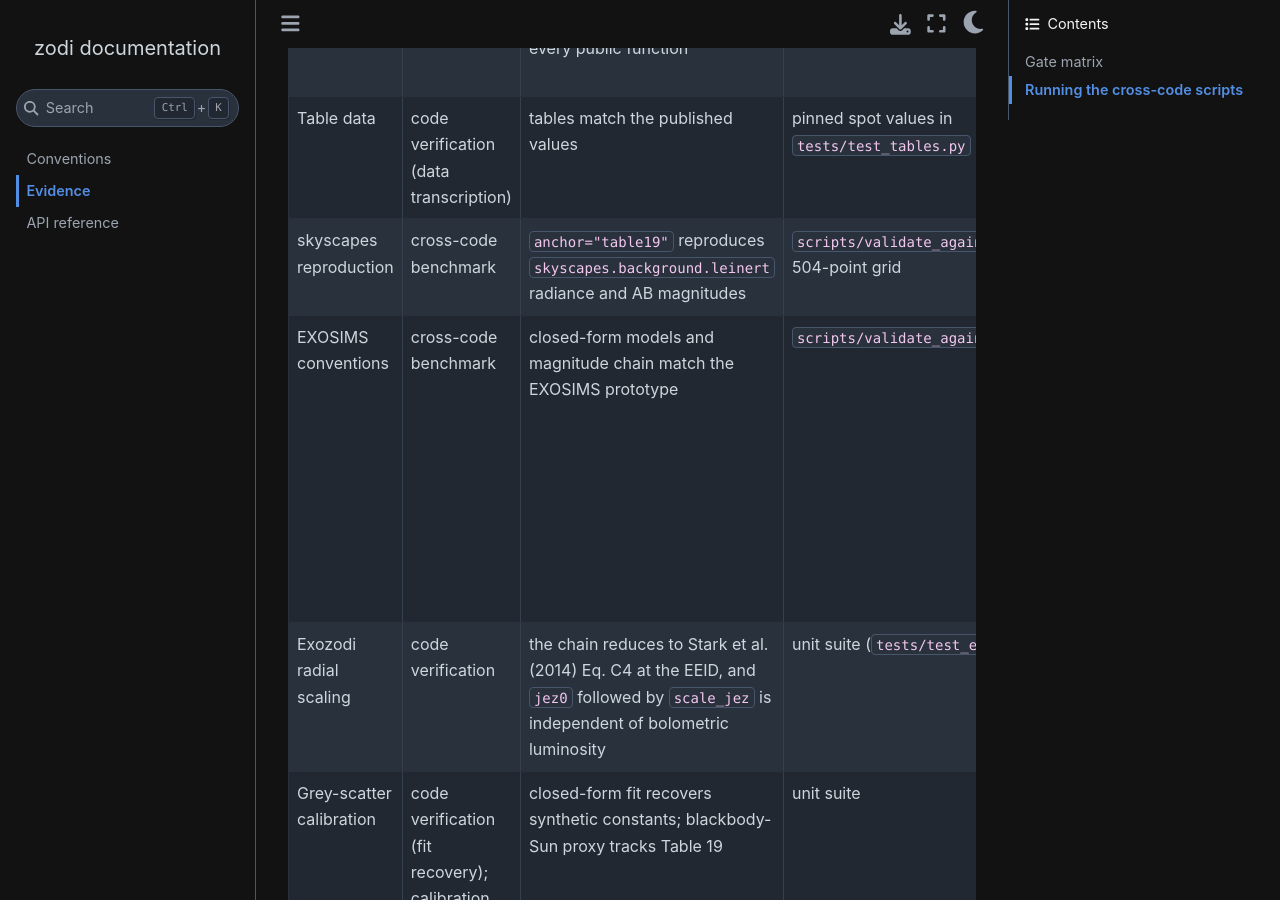
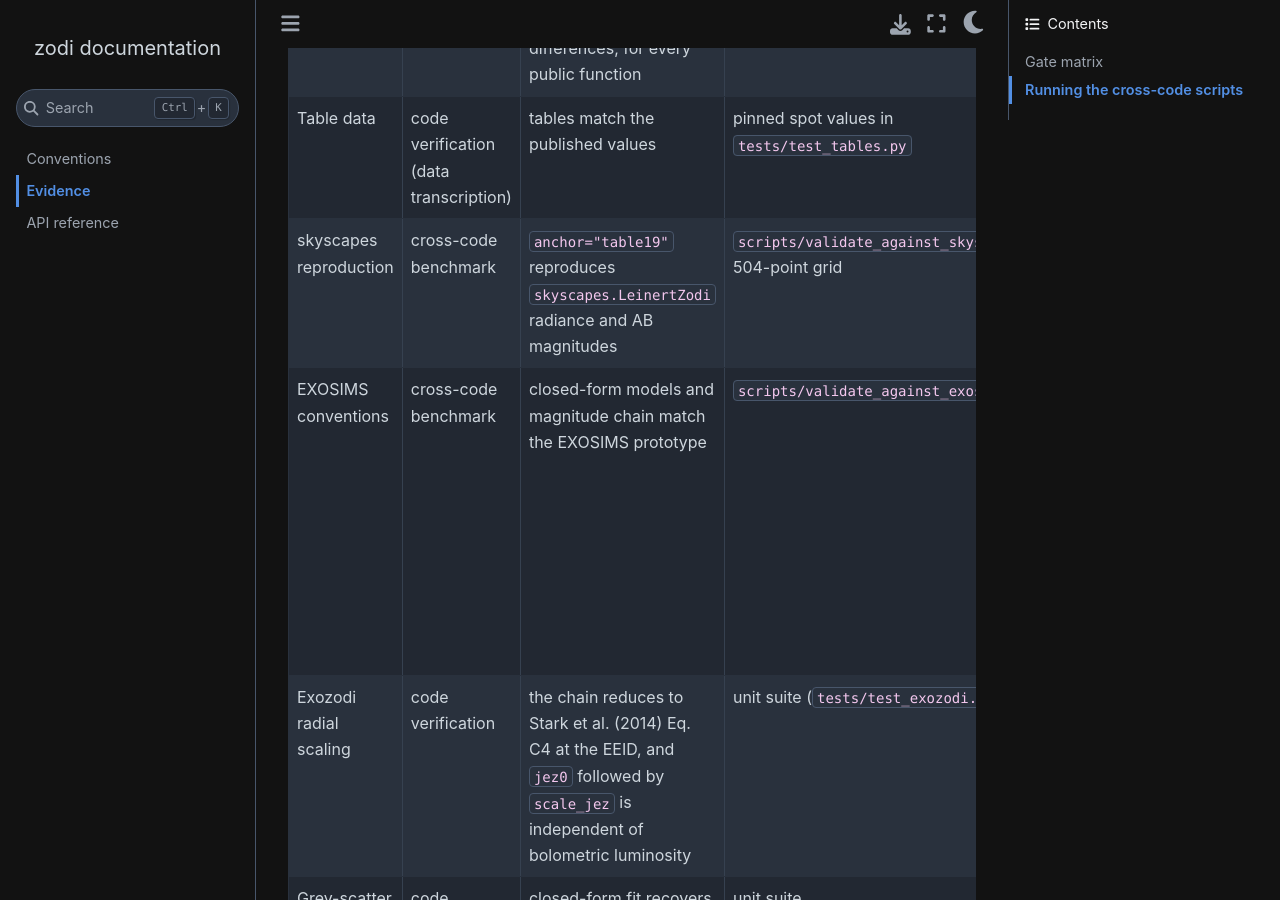
Before and after one commit to CoreySpohn/zodi, a Sphinx documentation site: the page built from docs/evidence.md, in a window 1280 px wide and 900 px high, scrolled down 665 px. Built offline with Sphinx 7.4.7 and the Sphinx Book theme 1.1.4, drawn with Linux system fonts in a browser that asks for light colours.

Commit message:
docs: name the skyscapes LeinertZodi in the cross-code references

```diff
--- a/docs/evidence.md
+++ b/docs/evidence.md
@@ -21,7 +21,7 @@ Numbers below are from 2026-07 on linux x86-64, float64, unless noted.
 |---|---|---|---|---|
 | Backend parity | code verification | numpy = JAX through jit/vmap, grad vs finite differences, for every public function | unit suite (`tests/`) | exact for gather/arithmetic paths; within a few ULPs (rtol 1e-13) where transcendentals / fma fusion apply |
 | Table data | code verification (data transcription) | tables match the published values | pinned spot values in `tests/test_tables.py` | pass |
-| skyscapes reproduction | cross-code benchmark | `anchor="table19"` reproduces `skyscapes.background.leinert` radiance and AB magnitudes | `scripts/validate_against_skyscapes.py`, 504-point grid | max rel radiance diff 2.5e-15; max mag diff 1.1e-14 |
+| skyscapes reproduction | cross-code benchmark | `anchor="table19"` reproduces `skyscapes.LeinertZodi` radiance and AB magnitudes | `scripts/validate_against_skyscapes.py`, 504-point grid | max rel radiance diff 2.5e-15; max mag diff 1.1e-14 |
 | EXOSIMS conventions | cross-code benchmark | closed-form models and magnitude chain match the EXOSIMS prototype | `scripts/validate_against_exosims.py` | Lindler2006, Stark2014, `calc_JEZ0` chain: exact (0.0). Interpolation-flavor deltas: Table 17 position max 1.35 percent (bilinear vs triangulated); Table 19 color exact at knots, -4.6 percent at 550 nm, max +10.5 percent at 2.5 um (linear vs quadratic spline); latitudinal profile max 2.3 percent (linear vs cubic) |
 | Exozodi radial scaling | code verification | the chain reduces to Stark et al. (2014) Eq. C4 at the EEID, and `jez0` followed by `scale_jez` is independent of bolometric luminosity | unit suite (`tests/test_exozodi.py`) | exact to round-off; EXOSIMS `SimulatedUniverse.scale_JEZ` omits the factor $L_*$ and equals `scale_jez` divided by $L_*$ (see conventions section 5) |
 | Grey-scatter calibration | code verification (fit recovery); calibration (Table 19 comparison, in-sample) | closed-form fit recovers synthetic constants; blackbody-Sun proxy tracks Table 19 | unit suite | constants recovered to 1e-10; proxy fit within 6 percent over 0.4-0.9 um, worst 0.50 at the 3.5 um crossover (matches the EXOSIMS documentation figure) |
```
Also changed, not shown: docs/conventions.md (+1 -1 lines).
